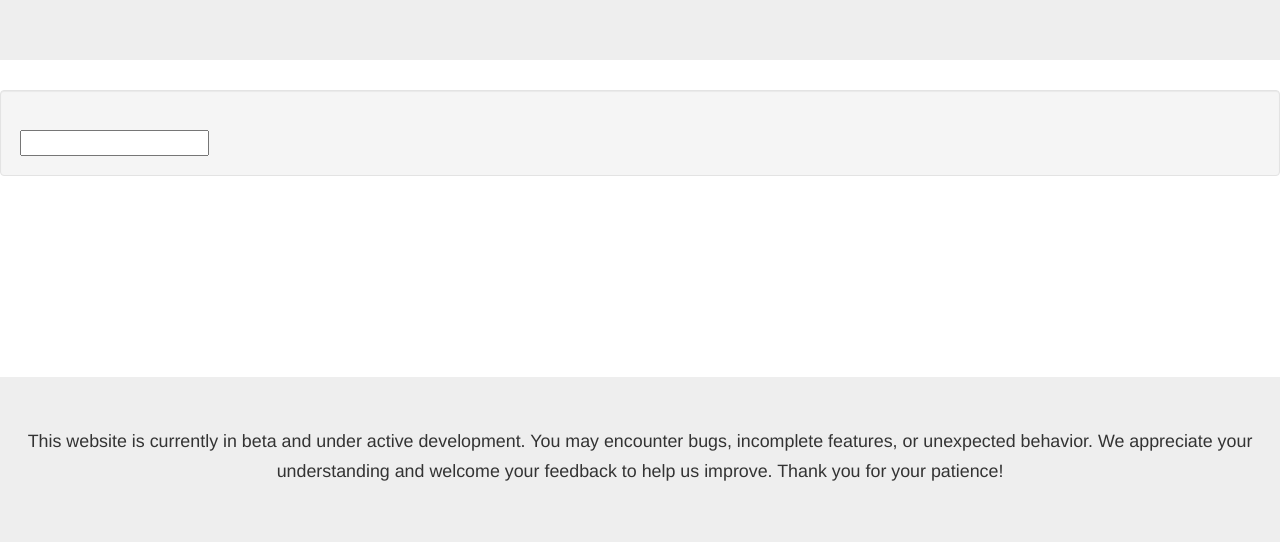
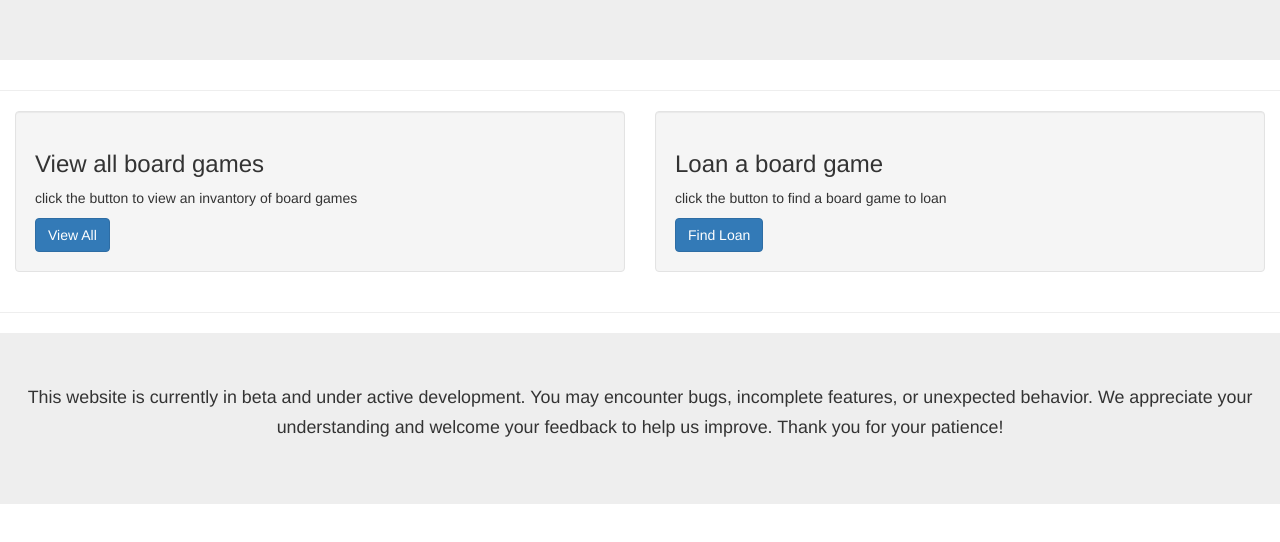
Before and after one commit to finlay-ab/Board-Game-Manager, a website: page public/index.html in a window 1280 px wide. Shown: the part 252-794 px from the top of the page. Drawn offline with nearby package versions, Linux system fonts and the light colour scheme; some packages are replaced by stand-ins of ours; no server answers.

Commit message:
inital  index page design

```diff
--- a/public/index.html
+++ b/public/index.html
@@ -52,13 +52,38 @@
       <h1>Board Games</h1>
       <p>A site to manage and loan board games</p>
     </div>
+<!--
+    <hr>
 
-    <div class="well">
+    <div class="well" style="height: 50px;">
       <h1 id="title"></h1>
       <input onchange="updatePost(event)"></input>
     </div>
+-->
+    <hr>
 
-    <div class="jumbotron text-center" style="margin-bottom: 0; bottom: 0 !important; position: absolute;">
+    <div class="container-fluid">
+      <div class="row">
+        <div class="col-sm-6">
+          <div class="well">
+            <h3>View all board games</h3>
+            <p>click the button to view an invantory of board games</p>
+            <button type="button" class="btn btn-primary" > View All</button>
+          </div>
+        </div>
+        <div class="col-sm-6">
+          <div class="well">
+            <h3>Loan a board game</h3>
+            <p>click the button to find a board game to loan</p>
+            <button type="button" class="btn btn-primary" >Find Loan</button>
+          </div>
+        </div>
+      </div>
+    </div>
+
+    <hr>
+
+    <div class="jumbotron text-center" style="margin-bottom: 0;">
       <p><small>
         This website is currently in beta and under active development. You may encounter bugs,
         incomplete features, or unexpected behavior. We appreciate your understanding and
```
